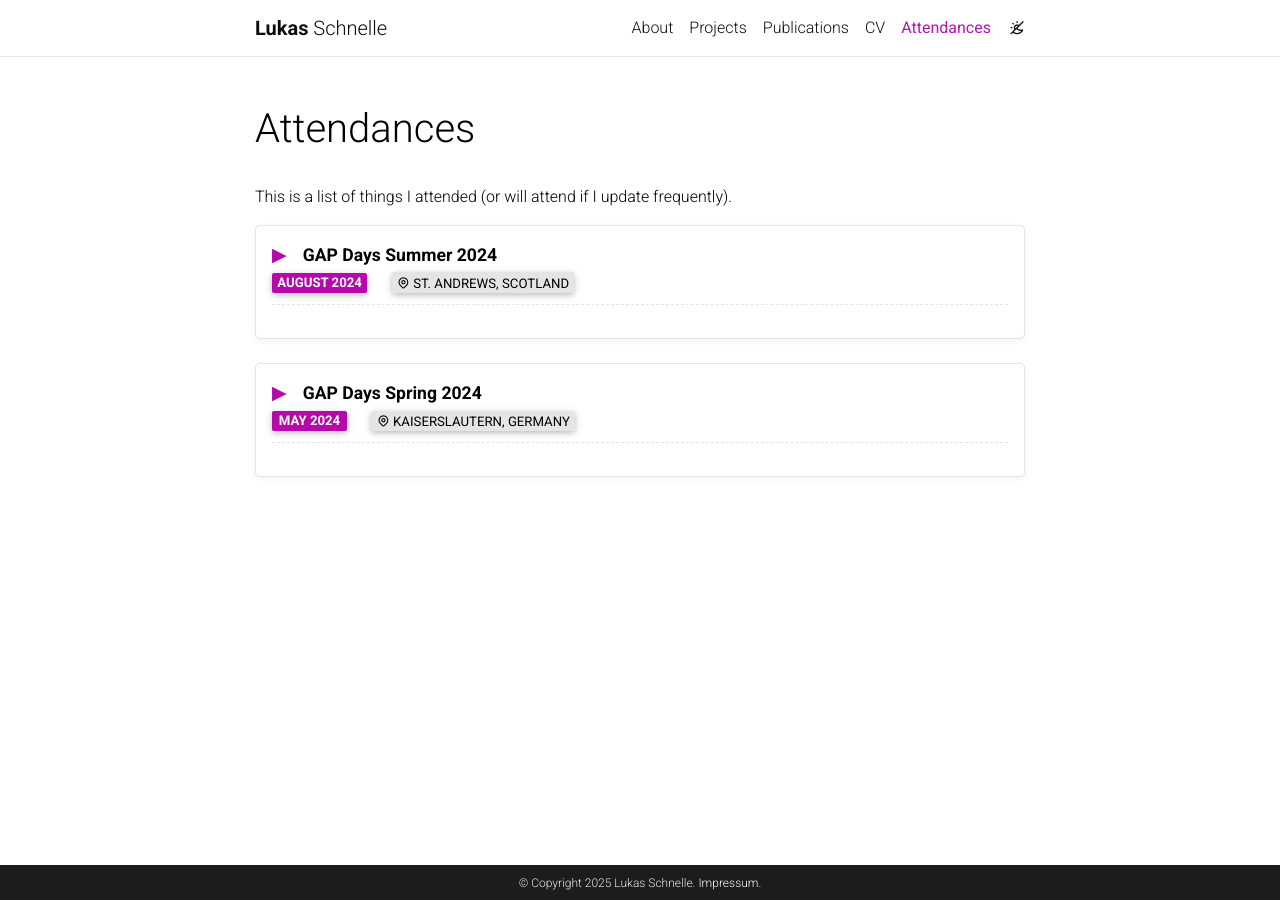
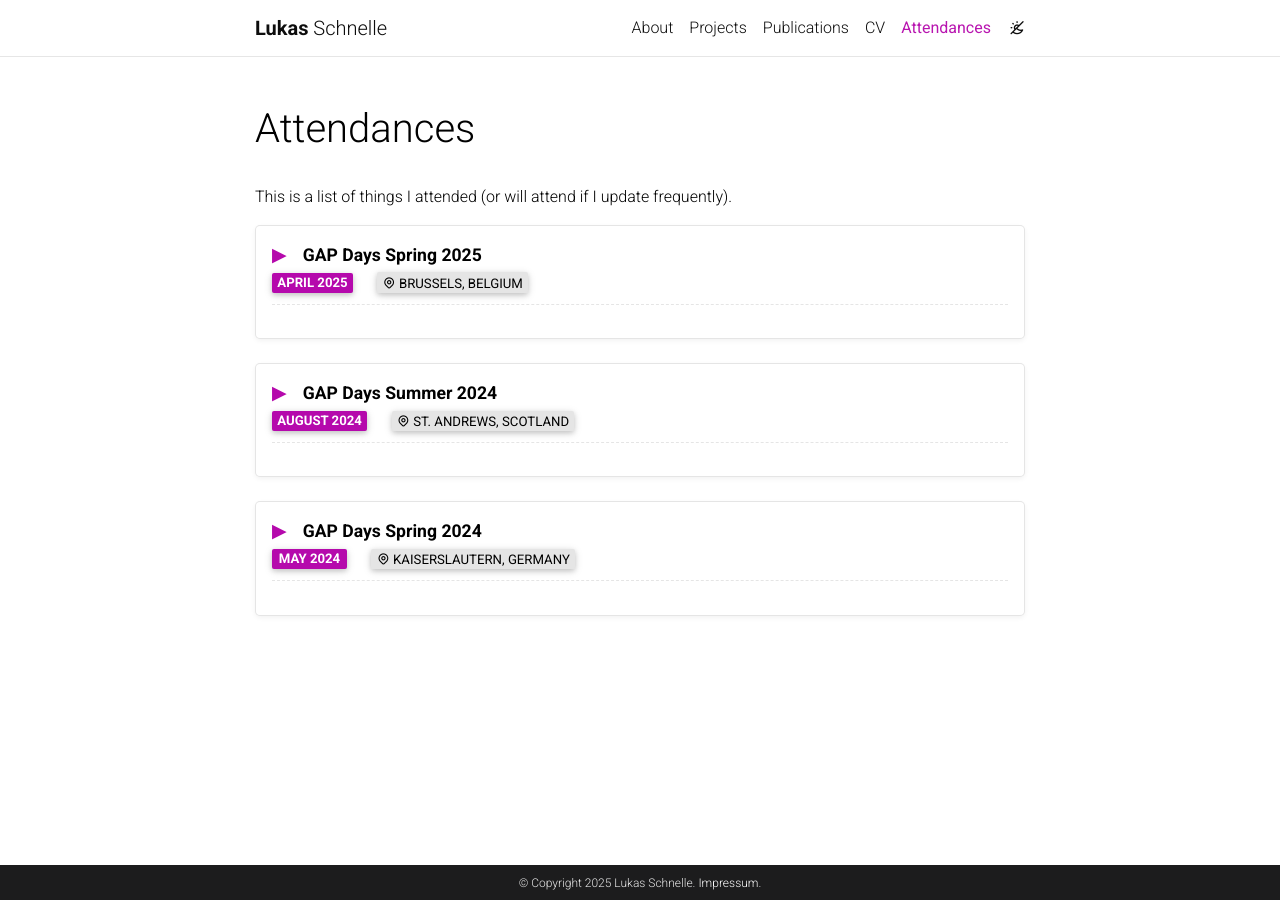
Before and after one commit to schnellecom/schnellecom.github.io, a Jekyll site: the page built from _pages/attendances.md, in a window 1280 px wide. Built offline with Jekyll 4.4.1, drawn with Linux system fonts in a browser that asks for light colours; nearby versions of some CDN libraries; comment, search, counter and statistics services are not loaded.

Commit message:
add more attendances and preview for publication

```diff
--- a/_bibliography/papers.bib
+++ b/_bibliography/papers.bib
@@ -5,5 +5,7 @@
   volume={306},
   pages={113102},
   year={2025},
-  publisher={Elsevier}
+  publisher={Elsevier},
+  doi={10.1016/j.ijsolstruc.2025.113102},
+  preview={IJSS.gif}
 }
--- a/_data/attendances.yml
+++ b/_data/attendances.yml
@@ -1,8 +1,12 @@
 - title: "GAP Days Spring 2024"
-  description: " <a href='https://www.gapdays.de/gapdays2024-spring/'>link</a>."
+  description: " <a href='https://www.gapdays.de/gapdays2024-spring/' target='_blank'>gapdays.de/gapdays2024-spring/</a>."
   date: "2024-05-01"
   location: Kaiserslautern, Germany
 - title: "GAP Days Summer 2024"
-  description: " <a href='https://www.gapdays.de/gapdays2024-summer/'>link</a>. https://www.gapdays.de/gapdays2024-summer/"
+  description: <a href='https://www.gapdays.de/gapdays2024-summer/' target='_blank'>gapdays.de/gapdays2024-summer/</a>
   date: "2024-08-26"
   location: St. Andrews, Scotland
+- title: "GAP Days Spring 2025"
+  description: <a href='https://www.gapdays.de/gapdays2025-spring/' target='_blank'>gapdays.de/gapdays2025-spring/</a>
+  date: "2025-04-07"
+  location: Brussels, Belgium
```
Also changed, not shown: assets/img/publication_preview/IJSS.gif (added).
